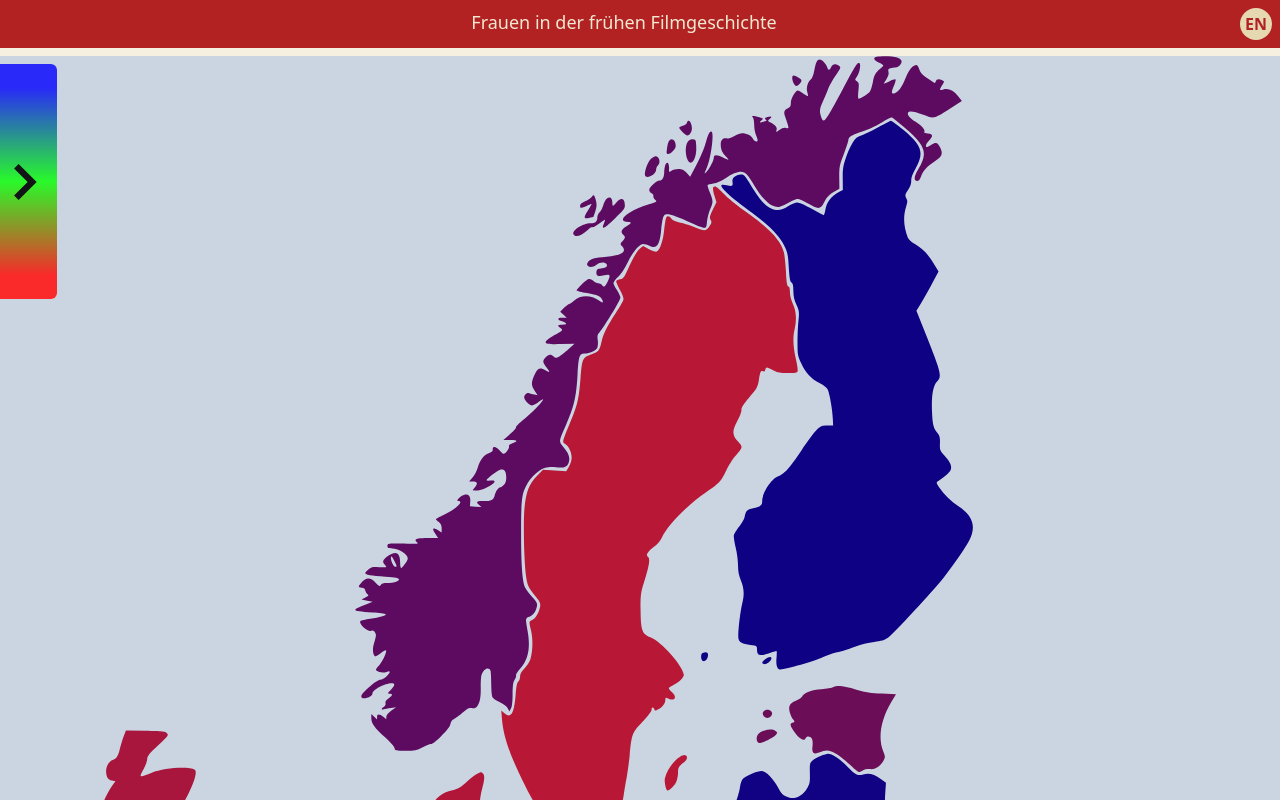
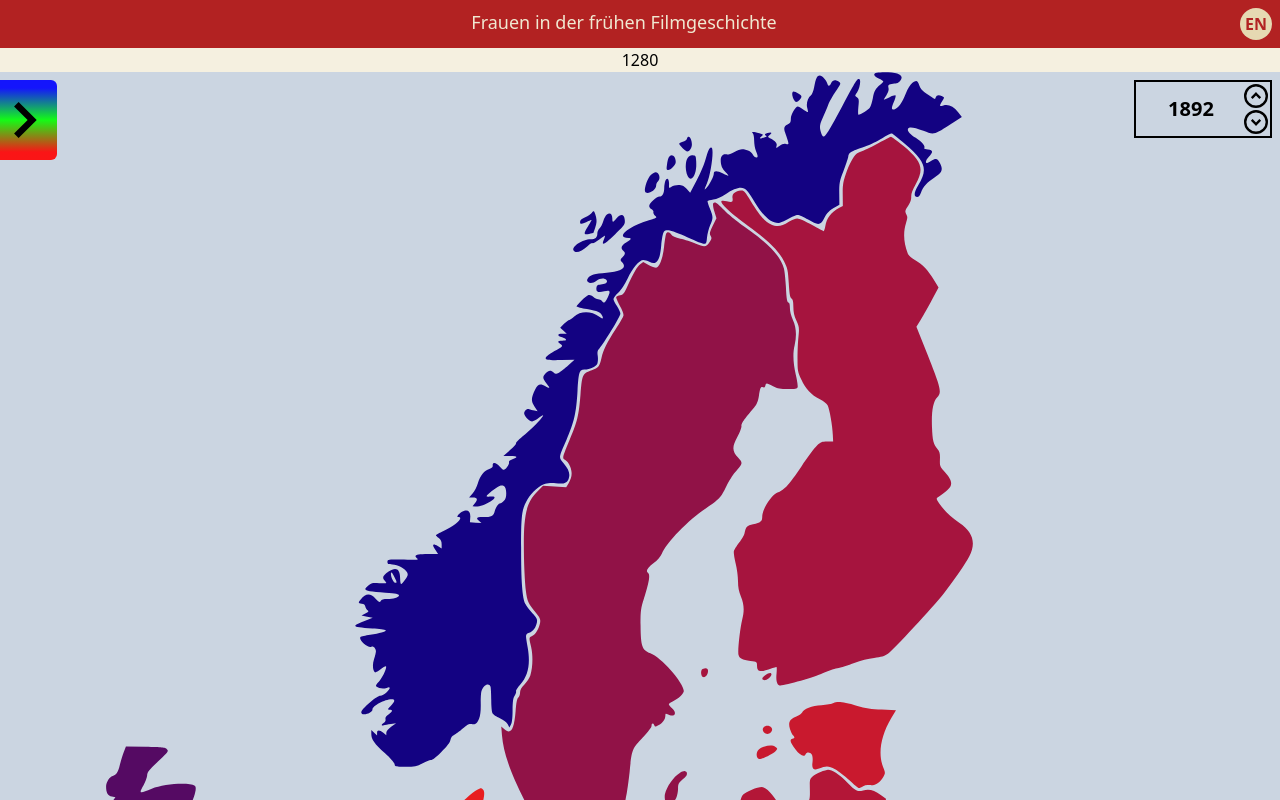
Before and after one commit to leaterhuerne/womenFilmPioneers, a SvelteKit app: page /geographic-map in a window 1280 px wide. Shown: the top 800 px of the page. Built offline with nearby package versions, Linux system fonts and the light colour scheme.

Commit message:
included YearNumbers to +page

```diff
--- a/src/lib/components/geographic-map/YearNumbers.svelte
+++ b/src/lib/components/geographic-map/YearNumbers.svelte
@@ -44,8 +44,10 @@
     function handleKey(keyboard: KeyboardEvent) {
         if (keyboard.key == "ArrowUp") {
             incrementYear();
+            keyboard.preventDefault();
         } else if (keyboard.key == "ArrowDown") {
             decrementYear();
+            keyboard.preventDefault();
         }
     }
 
@@ -58,17 +60,19 @@
     }
 </script>
 
-<svelte:window on:keydown|preventDefault={handleKey} />
+<svelte:window on:keydown={handleKey} />
 <div class="{className} border-2 border-black p-0.5 w-min"
-     on:wheel={handleWheel}
+     on:wheel|preventDefault={handleWheel}
 >
     <!-- Year number with buttons -->
     <div class="flex">
         <!-- Year number -->
         <input
                 type="text" bind:value={year} maxlength="4" size="4"
-                class="bg-inherit w-min max-w-min font-bold"
-                style="border:none; background: transparent; outline: 0; text-align: center; font-size: x-large"
+                class="bg-inherit
+                    font-bold text-center text-xl
+                    border-none
+                    outline-none"
                 on:input={() => checkInput()}
         />
         <!-- Up and Down Buttons -->
--- a/src/routes/geographic-map/+page.svelte
+++ b/src/routes/geographic-map/+page.svelte
@@ -3,6 +3,7 @@
     import HeatMap from "$lib/components/geographic-map/HeatMap.svelte";
     import ColorPicker from "$lib/components/ColorPicker.svelte";
     import CheveronRight from "$lib/icons/components/CheveronRight.svelte";
+    import YearNumbers from "$lib/components/geographic-map/YearNumbers.svelte";
 
     // create Random values between lower bound and upper bound for coloring the HeatMap
     let countryWithColors = new Europe();
@@ -37,9 +38,12 @@
     /////////////// Styling functionality \\\\\\\\\\\\\\\
 
     let colorPickerVisibility: string = "-translate-x-[84%]";
+    let windowWidth = 0;
 
 </script>
 
+<svelte:window bind:innerWidth={windowWidth} />
+<h1 class="grid place-items-center">{windowWidth}</h1>
 <div class="relative w-full">
     <!-- Map -->
     <HeatMap
@@ -53,23 +57,31 @@
     />
     <!-- ColorPicker and Button -->
     <div
-            class="mt-2 absolute flex {colorPickerVisibility} bg-paper-100 opacity-90 rounded-r-md duration-500"
+            class="mt-2 absolute flex {colorPickerVisibility}  rounded-r-md duration-500"
             on:mouseleave={() => colorPickerVisibility = "-translate-x-[84%]"}
     >
         <ColorPicker
+                className="bg-paper-100 opacity-90"
                 bind:colors={heatMapBoundColors}
                 onInput={() => colorInput = !colorInput}
         />
         <button
-                class="bg-firebrick-400 rounded-r-md w-[20%]"
+                class="grid place-items-center bg-firebrick-400 rounded-r-md w-[20%] h-10 md:h-20"
                 on:mouseover={() => colorPickerVisibility = ""}
-                style="background: linear-gradient(0deg, rgba(255,0,0, 0.9) 10%, rgba(0,255,0,0.9) 50%, rgba(0,0,255,0.9) 90%);"
+                style="background: linear-gradient(0deg, rgba(255,0,0, 0.9) 10%,
+                                                         rgba(0,255,0,0.9) 50%,
+                                                         rgba(0,0,255,0.9) 90%);
+                "
         >
-            <CheveronRight size=4 />
+            <CheveronRight size={windowWidth < 768 ? 2 : 4} />
         </button>
     </div>
     <!-- Year numbers -->
-    <div class="mt-2 absolut right-0">
+    <div class="mt-2 mr-2 absolute right-0 top-0
+        md:scale-100
+        "
+    >
         <!-- TODO component for choosing year -->
+        <YearNumbers />
     </div>
 </div>
```
